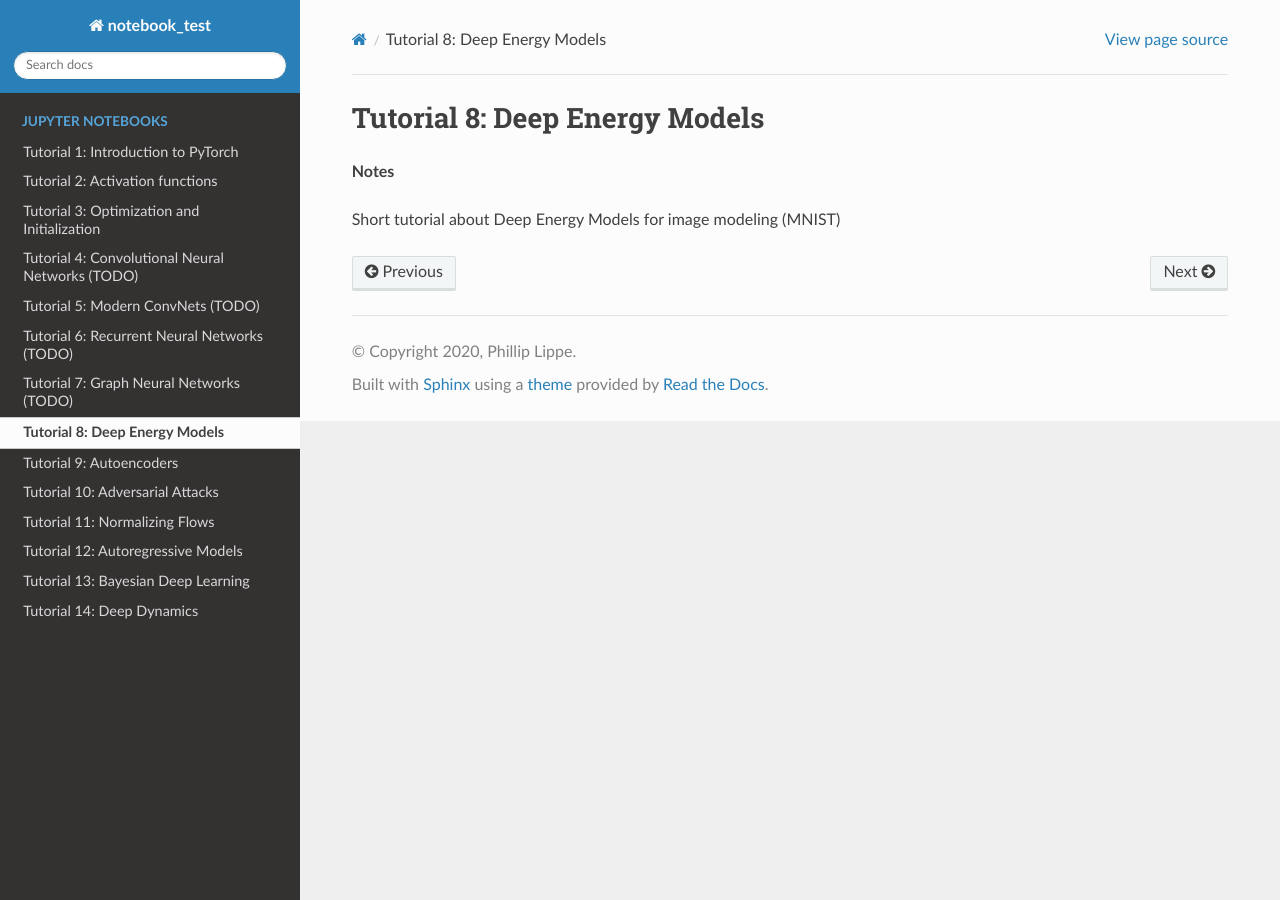
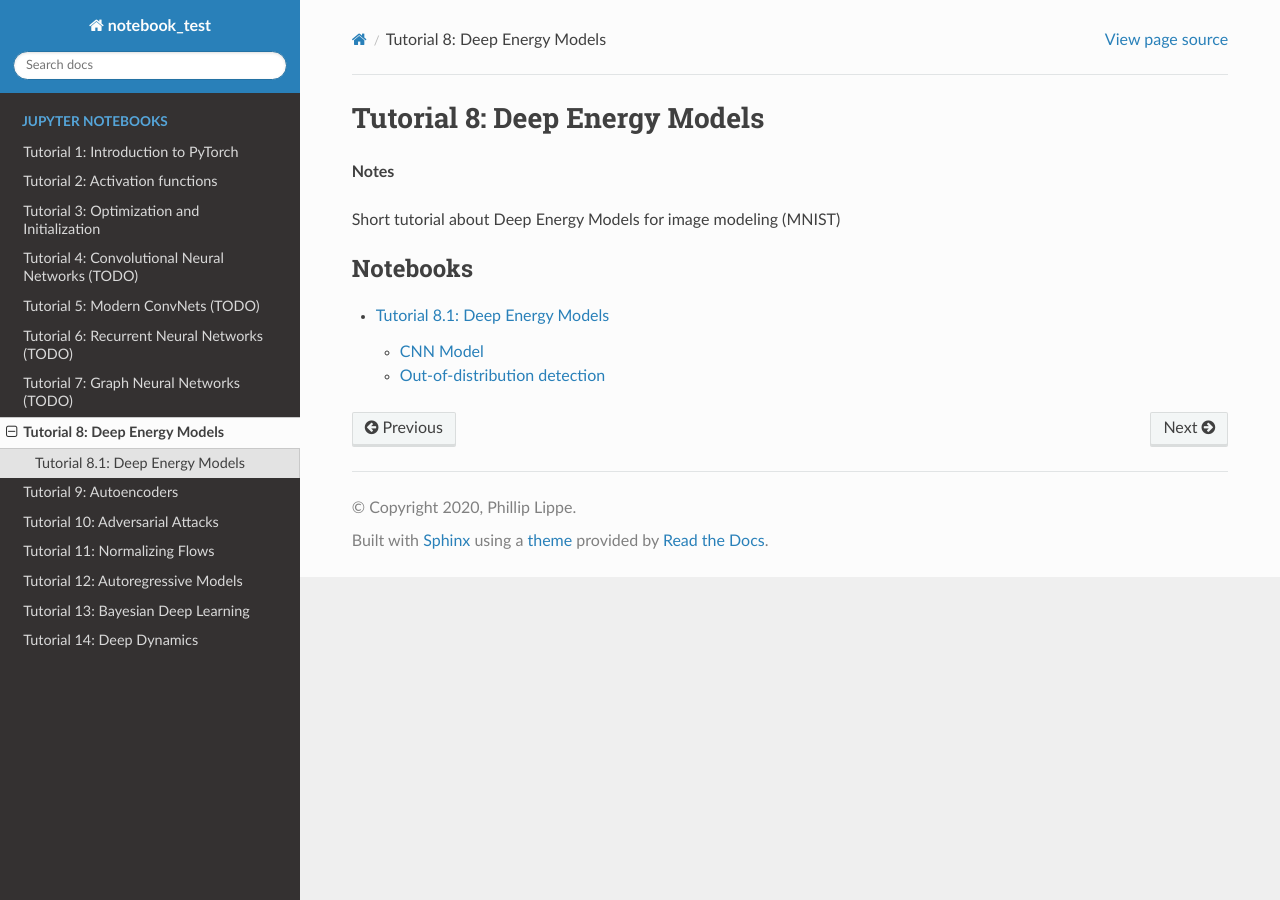
Before and after one commit to phlippe/uvadlc_notebooks, a Sphinx documentation site: the page built from docs/tutorial8.rst, in a window 1280 px wide. Built offline with Sphinx 7.4.7 and the Read the Docs theme 2.0.0, drawn with Linux system fonts in a browser that asks for light colours; pages that are not in the unit, such as notebooks, are missing from menus.

Commit message:
Adding Tutorial 8: Deep Energy Models

```diff
--- a/docs/tutorial8.rst
+++ b/docs/tutorial8.rst
@@ -9,3 +9,5 @@ Short tutorial about Deep Energy Models for image modeling (MNIST)
 .. toctree::
 	:caption: Notebooks
 	:maxdepth: 2
+
+	tutorial_notebooks/tutorial8/Deep_Energy_Models
```
Also changed, not shown: docs/tutorial_notebooks/tutorial8/Deep_Energy_Models.ipynb (added).
